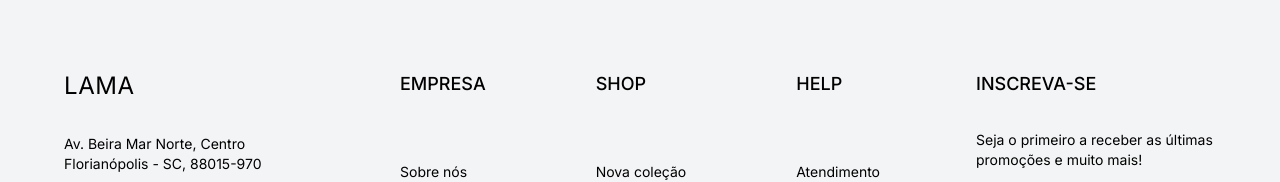
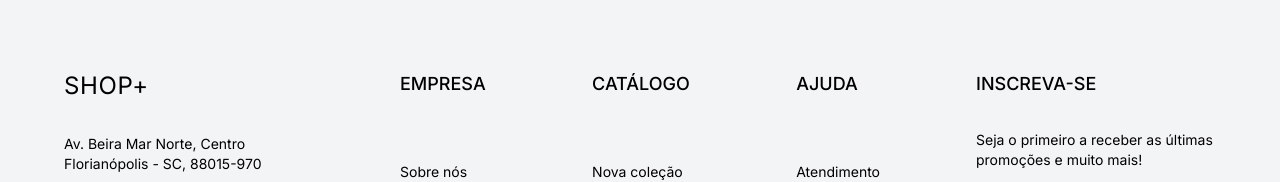
Before and after one commit to orafael-almeida/Oh-My-Clothes-frontend, a Next.js app: page / in a window 1280 px wide. Shown: the part 2778-2960 px from the top of the page. Built offline with nearby package versions, Linux system fonts and the light colour scheme.

Commit message:
fix: corrects the footer words in portuguese

```diff
--- a/src/components/Footer.tsx
+++ b/src/components/Footer.tsx
@@ -10,7 +10,7 @@ const Footer = () => {
         {/* LEFT */}
         <div className="w-full md:w-1/2 lg:w-1/4 flex flex-col gap-8">
           <Link href="/">
-            <div className="text-2xl tracking-wide">LAMA</div>
+            <div className="text-2xl tracking-wide">SHOP+</div>
           </Link>
           <p>Av. Beira Mar Norte, Centro Florianópolis - SC, 88015-970</p>
           <span className="font-semibold">contato@shop.dev</span>
@@ -50,7 +50,7 @@ const Footer = () => {
             </div>
           </div>
           <div className="flex flex-col justify-between">
-            <h1 className="font-medium text-lg">SHOP</h1>
+            <h1 className="font-medium text-lg">CATÁLOGO</h1>
             <div className="flex flex-col gap-6">
               <Link href="">Nova coleção</Link>
               <Link href="">Acessórios</Link>
@@ -60,7 +60,7 @@ const Footer = () => {
             </div>
           </div>
           <div className="flex flex-col justify-between">
-            <h1 className="font-medium text-lg">HELP</h1>
+            <h1 className="font-medium text-lg">AJUDA</h1>
             <div className="flex flex-col gap-6">
               <Link href="">Atendimento</Link>
               <Link href="">Minha conta</Link>
```
